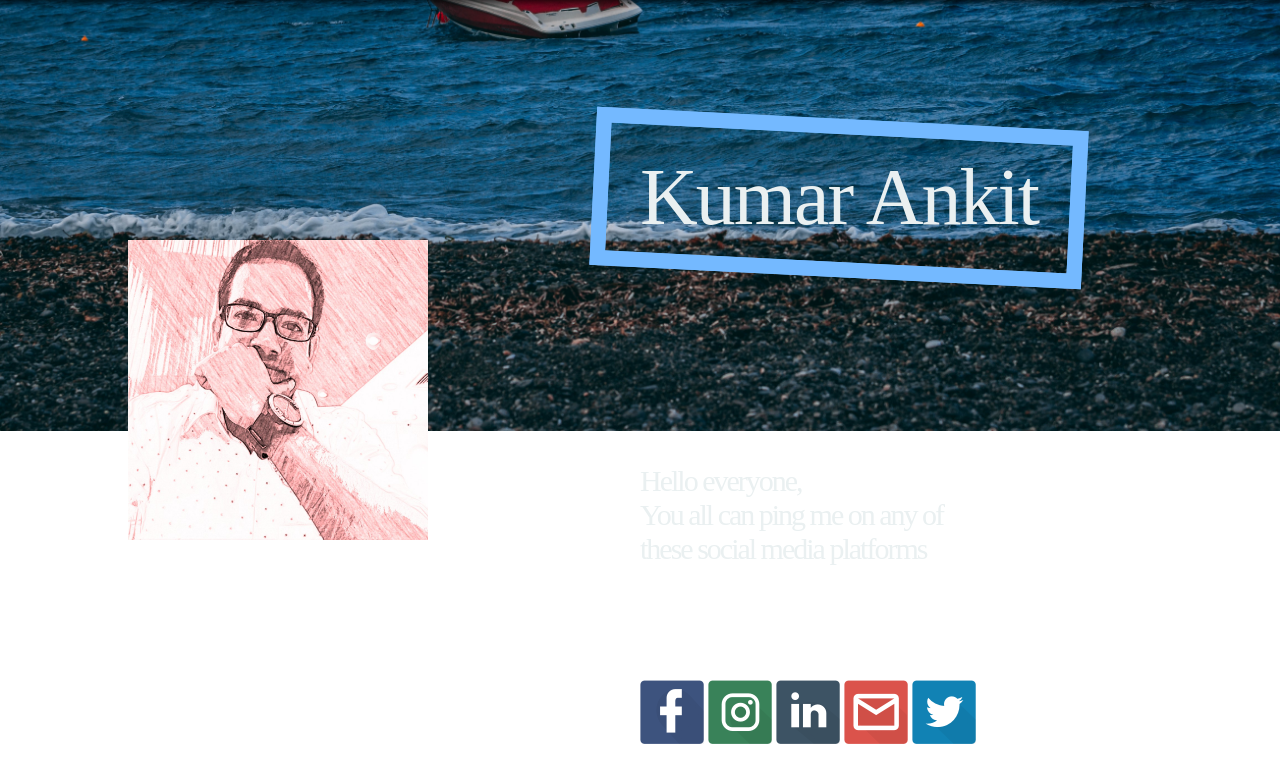
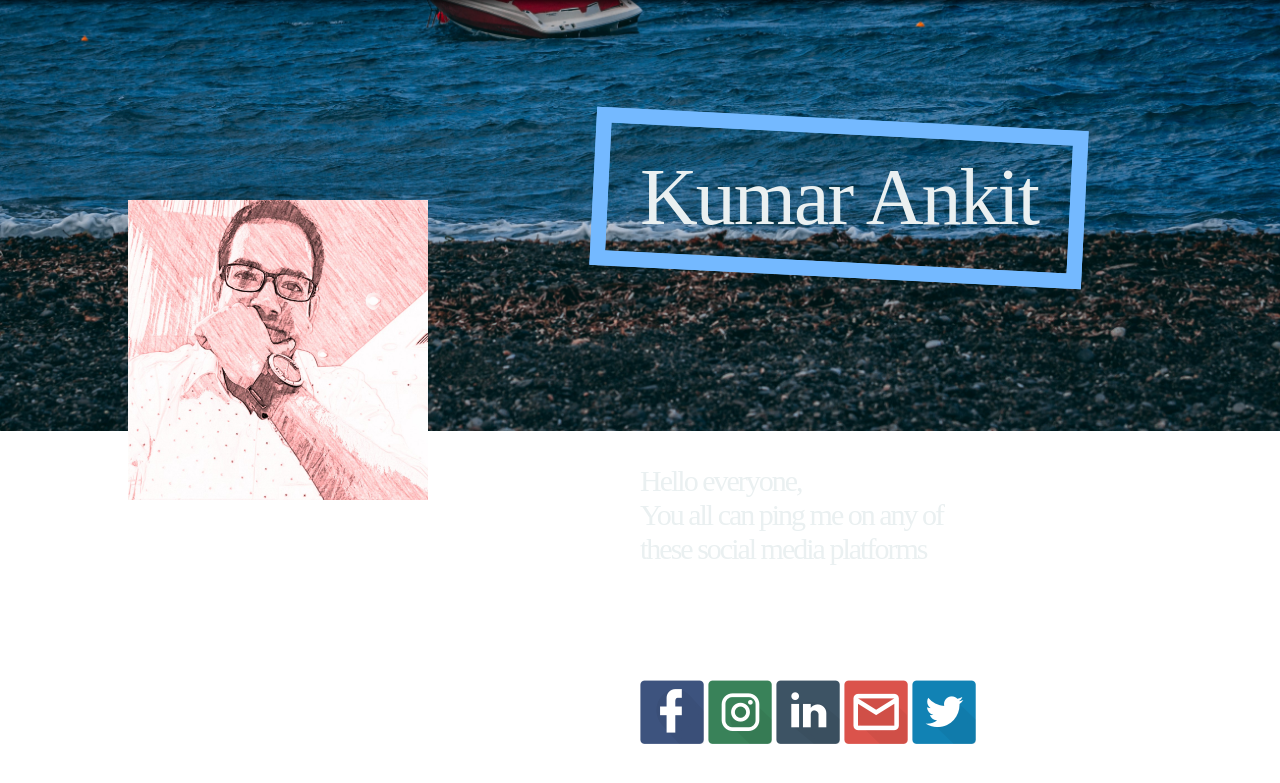
Before and after one commit to abillasha/kankit08.github.io, a PHP site: page / in a window 1280 px wide. Shown: the top 783 px of the page. Run offline with PHP 8.4, Linux system fonts and the light colour scheme.

Commit message:
Update style.css

```diff
--- a/style.css
+++ b/style.css
@@ -56,7 +56,7 @@
 
 #image{
 	position: absolute;
-	top: 30%;
+	top: 25%;
 	left: 10%;
  }
  #social{
```
